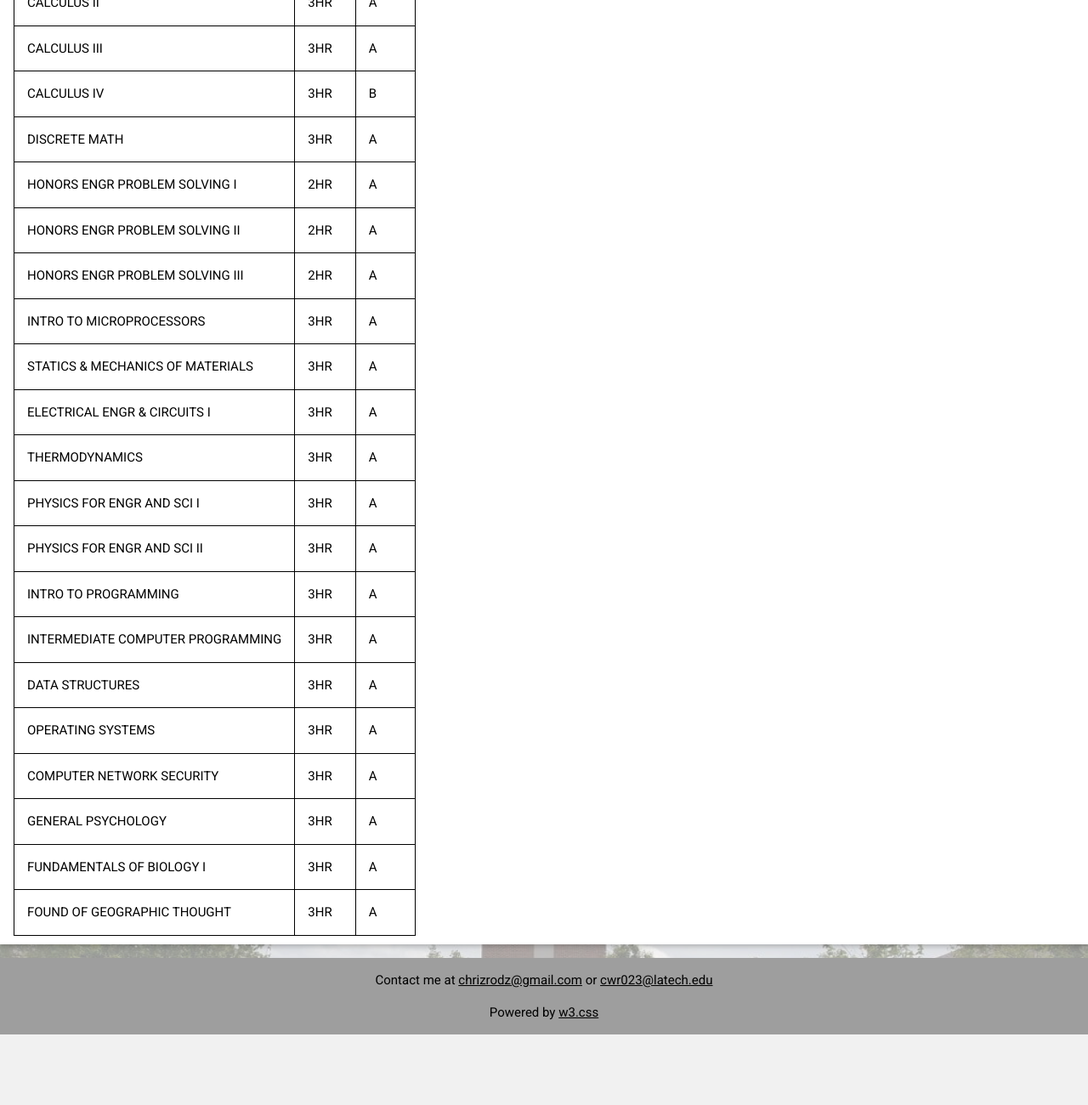
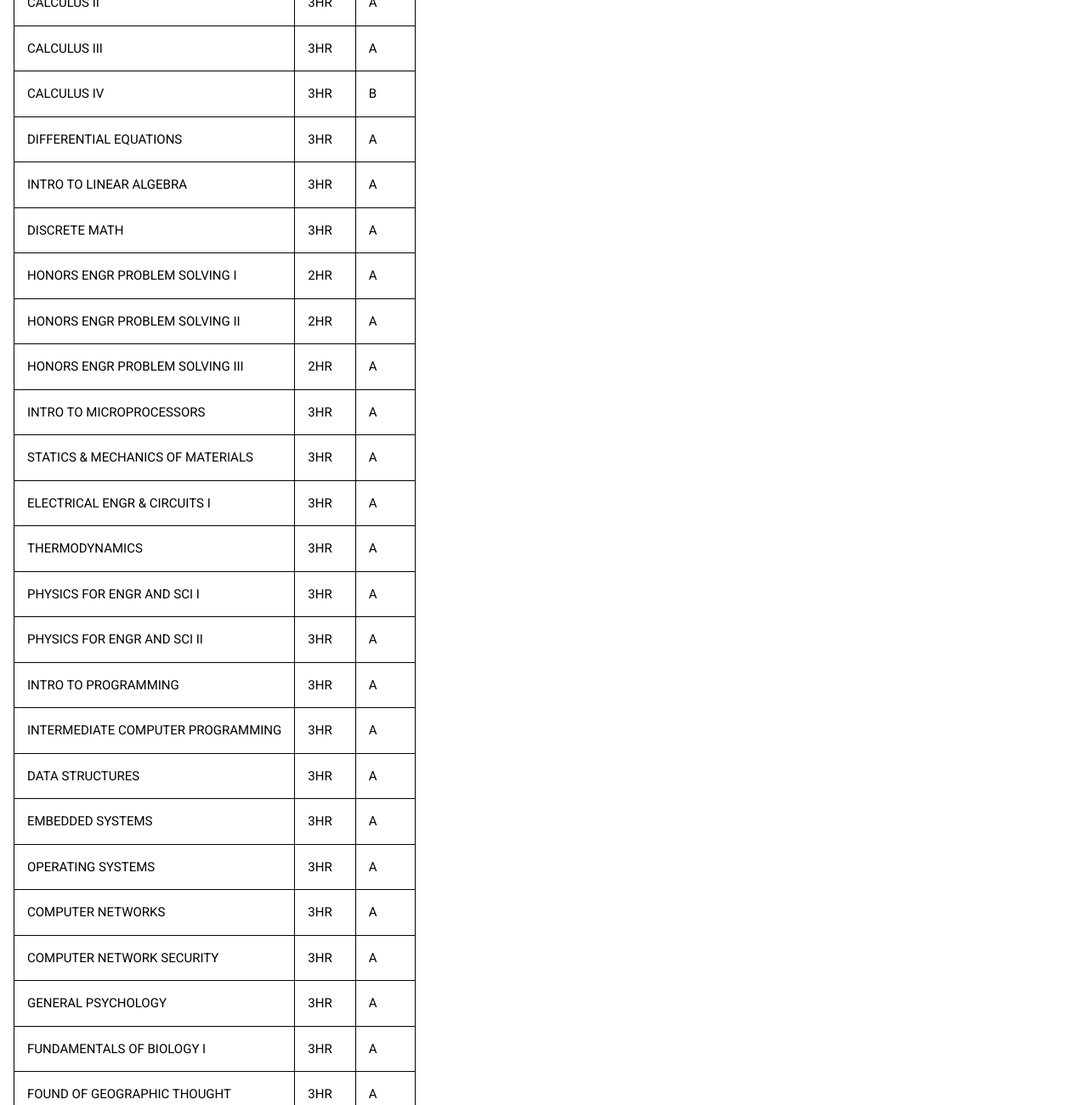
Before and after one commit to chrizrodz/chrizrodz.github.io, a plain HTML site: page index.html in a window 1280 px wide. Shown: the part 4838-6138 px from the top of the page at 85% size. Before the commit the page ends 6055 px from the top, so only its background shows below. Drawn offline with nearby package versions, Linux system fonts and the light colour scheme.

Commit message:
Updated grades

```diff
--- a/index.html
+++ b/index.html
@@ -201,6 +201,16 @@ table, th, td {
 						<td>B </td>
 						</tr>
 						<tr>
+						<td>DIFFERENTIAL EQUATIONS</td>
+						<td>3HR</td>
+						<td>A </td>
+						</tr>
+						<tr>
+						<tr>
+						<td>INTRO TO LINEAR ALGEBRA</td>
+						<td>3HR</td>
+						<td>A </td>
+						</tr>
 						<td>DISCRETE MATH</td>
 						<td>3HR</td>
 						<td>A </td>
@@ -266,10 +276,22 @@ table, th, td {
 						<td>A </td>
 						</tr>
 						<tr>
+						<tr>
+						<td>EMBEDDED SYSTEMS</td>
+						<td>3HR</td>
+						<td>A </td>
+						</tr>
+						<tr>
 						<td>OPERATING SYSTEMS</td>
 						<td>3HR</td>
 						<td>A </td>
 						</tr>
+						<tr>
+						<td>COMPUTER NETWORKS</td>
+						<td>3HR</td>
+						<td>A </td>
+						</tr>
+						<tr>
 						<tr>
 						<td>COMPUTER NETWORK SECURITY</td>
 						<td>3HR</td>
```
